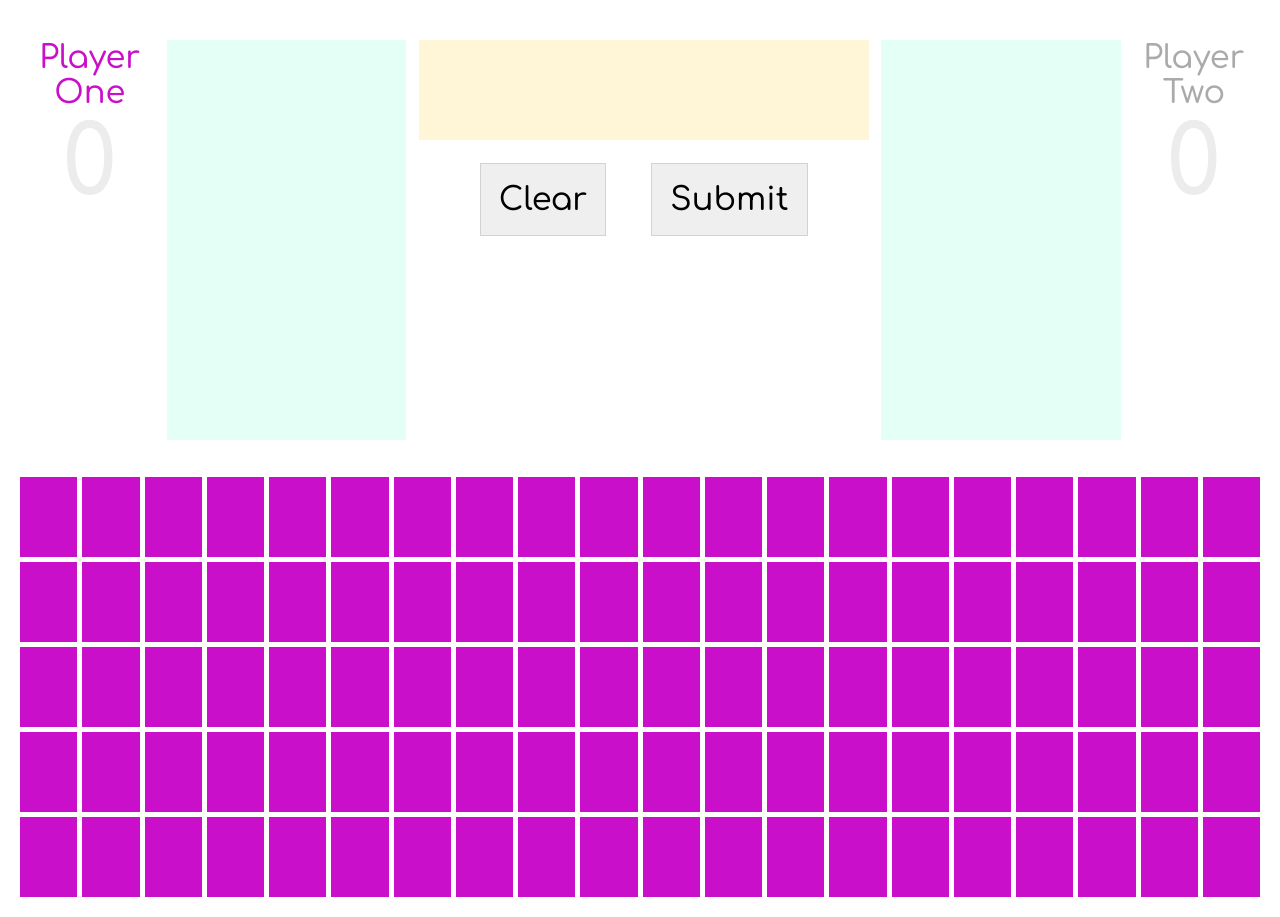
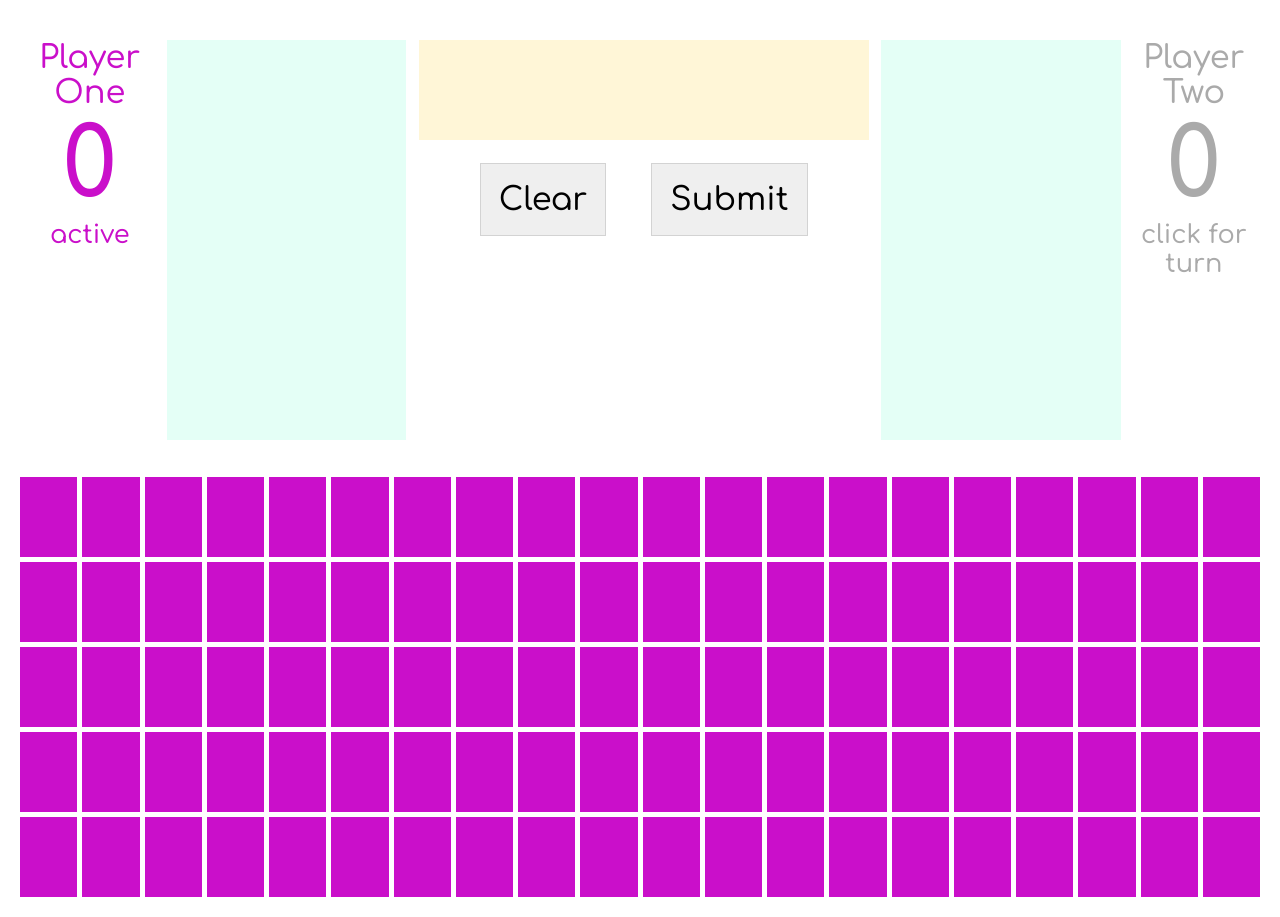
Before and after one commit to jamesHarradon/jims-jumble, a React (Create React App) app: page / in a window 1280 px wide. Built offline with nearby package versions, Linux system fonts and the light colour scheme.

Commit message:
amend player switch styling/text

```diff
--- a/src/App.css
+++ b/src/App.css
@@ -28,18 +28,6 @@ margin: 0;
   justify-content: space-around;
 }
 
-#word-btn-flex {
-
-}
-
-
-.active {
-  color: rgb(202, 15, 202);
-}
-
-.inactive {
-  color: rgb(170, 170, 170);
-}
 
 #word-container {
   position: sticky;
@@ -136,12 +124,34 @@ button:hover {
 .player-flex {
   display: flex;
   flex-direction: column;
+
+}
+
+.player-flex h1 {
+  font-size: 1em;
+}
+
+.player-flex .score {
+  font-size: 3em;
+  margin: 1% auto;
 }
 
 .player-flex p {
-  color: rgb(236, 236, 236);
-  font-size: 3em;
+  font-size: 0.8em;
+  width: 80%;
+  margin: 0px auto;
 }
+
+
+
+.active {
+  color:rgb(202, 15, 202);
+}
+
+.inactive {
+  color: rgb(170, 170, 170);
+}
+
 
 
 .player ul {
--- a/src/Components/PlayerOneWords/PlayerOneWords.js
+++ b/src/Components/PlayerOneWords/PlayerOneWords.js
@@ -22,9 +22,10 @@ const PlayerOneWords = (props) => {
 
     return (
         <div id='playerOne' className='player'>
-            <div className='player-flex'>
-                <h1 className={props.isTurn? 'active' : 'inactive'} onClick={() => props.changePlayer('Player1')}>Player One</h1>
+            <div className={props.isTurn? 'player-flex active' : 'player-flex inactive'} onClick={() => props.changePlayer('Player1')}>
+                <h1>Player One</h1>
                 <p className='score'>{props.words.length}</p>
+                <p>{props.isTurn ? 'active': 'click for turn'}</p>
             </div>
             <ul>
             {props.words.map(word => {
--- a/src/Components/PlayerTwoWords/PlayerTwoWords.js
+++ b/src/Components/PlayerTwoWords/PlayerTwoWords.js
@@ -29,9 +29,10 @@ const PlayerTwoWords = (props) => {
                 )
             })}
             </ul>
-            <div className='player-flex'>
-                <h1 className={props.isTurn? 'active' : 'inactive'} onClick={() => props.changePlayer('Player2')}>Player Two</h1>
+            <div className={props.isTurn? 'player-flex active' : 'player-flex inactive'} onClick={() => props.changePlayer('Player2')}>
+                <h1>Player Two</h1>
                 <p className='score'>{props.words.length}</p>
+                <p>{props.isTurn ? 'active': 'click for turn'}</p>
             </div>
         </div>
     )
```
